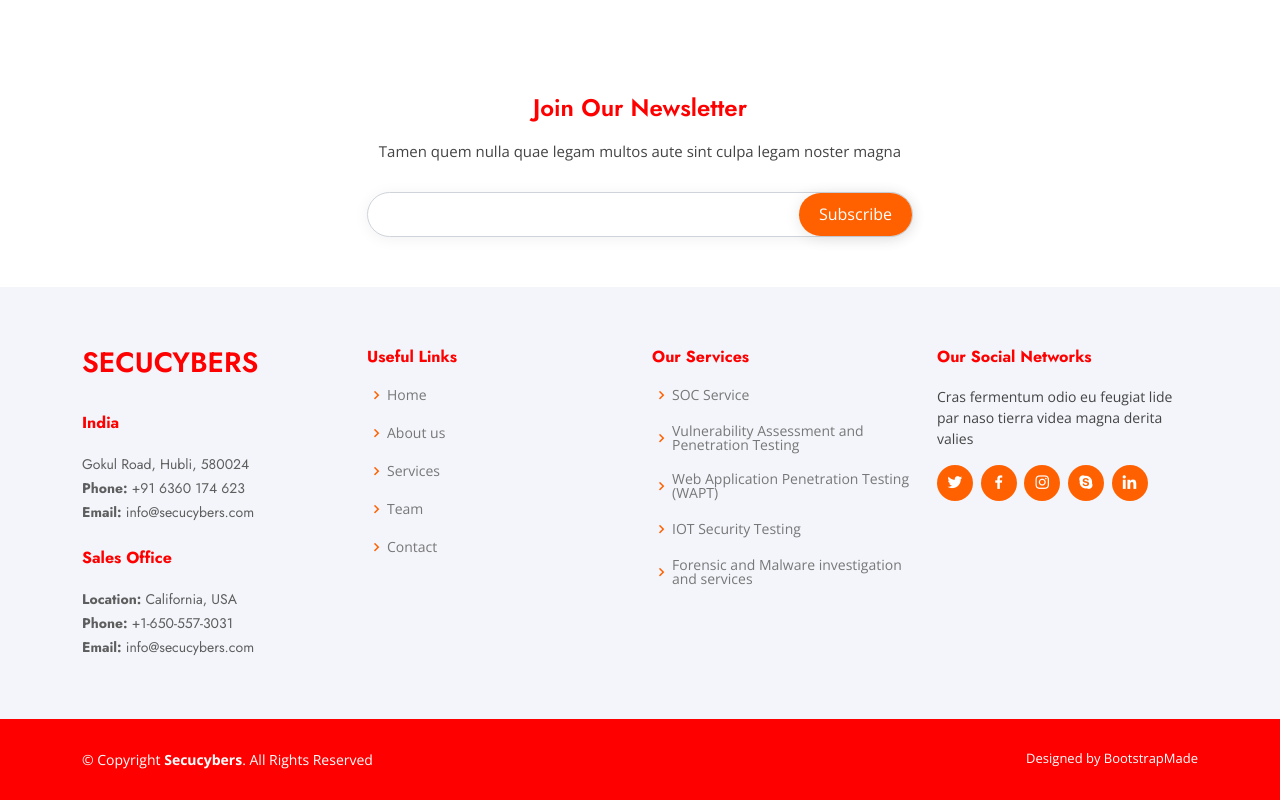
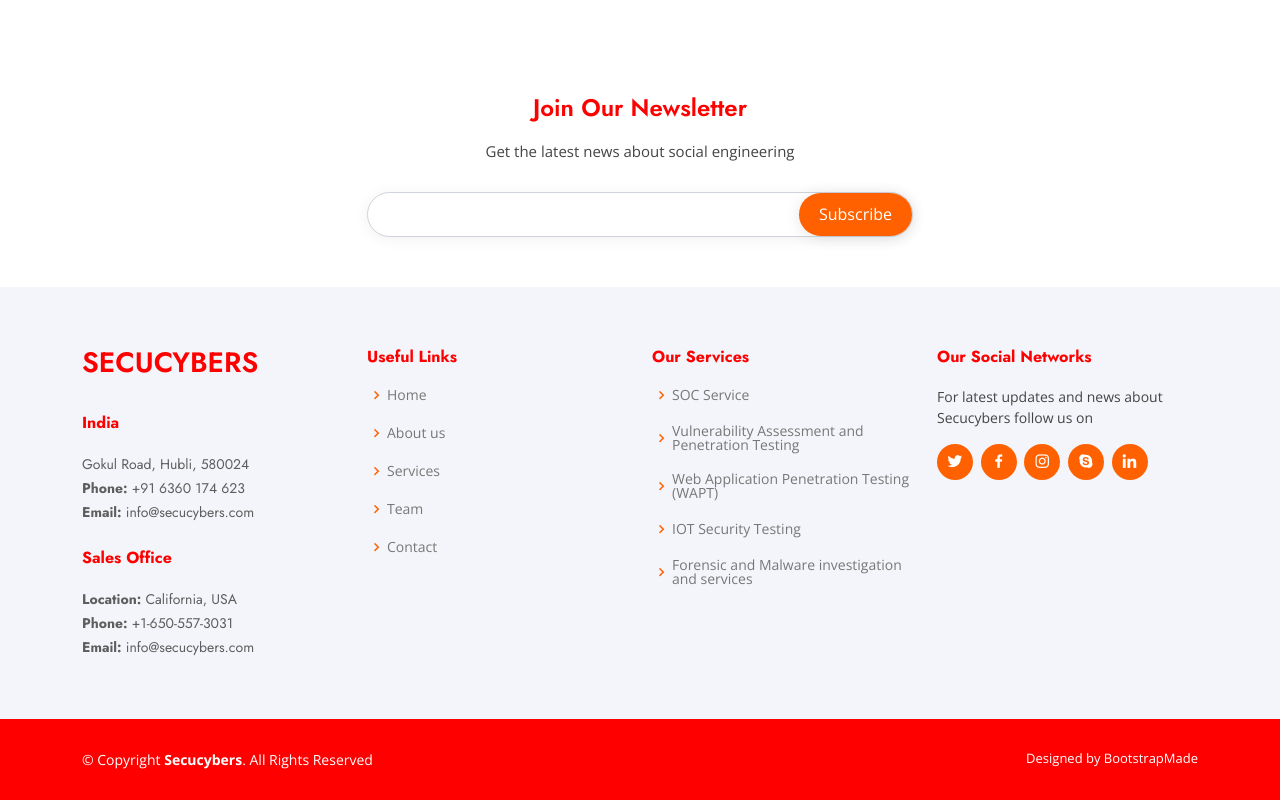
Before and after one commit to tangent-q/secucybers, a plain HTML site: page wapt.html in a window 1280 px wide. Shown: the part 801-1601 px from the top of the page. Drawn offline with nearby package versions, Linux system fonts and the light colour scheme.

Commit message:
Replace subscribe and social media tagline text.

```diff
--- a/wapt.html
+++ b/wapt.html
@@ -132,7 +132,7 @@
         <div class="row justify-content-center">
           <div class="col-lg-6">
             <h4>Join Our Newsletter</h4>
-            <p>Tamen quem nulla quae legam multos aute sint culpa legam noster magna</p>
+            <p>Get the latest news about social engineering</p>
             <form action="" method="post">
               <input type="email" name="email"><input type="submit" value="Subscribe">
             </form>
@@ -190,7 +190,7 @@
 
           <div class="col-lg-3 col-md-6 footer-links">
             <h4>Our Social Networks</h4>
-            <p>Cras fermentum odio eu feugiat lide par naso tierra videa magna derita valies</p>
+            <p>For latest updates and news about Secucybers follow us on</p>
             <div class="social-links mt-3">
               <a href="#" class="twitter"><i class="bx bxl-twitter"></i></a>
               <a href="#" class="facebook"><i class="bx bxl-facebook"></i></a>
```
Also changed, not shown: career-gap-relaunch-training.html (+2 -2 lines), forensic-and-malware-investigation-and-services.html (+2 -2 lines), index.html (+9 -9 lines), iot-security-testing.html (+2 -2 lines), samples/inner-page.html (+2 -2 lines), samples/portfolio-details.html (+2 -2 lines), soc-services.html (+2 -2 lines), training-as-a-service.html (+2 -2 lines), training-for-freshers.html (+2 -2 lines), training-for-working-professioinals.html (+2 -2 lines), vulnerability-assessment-and-penetration-testing.html (+2 -2 lines).
